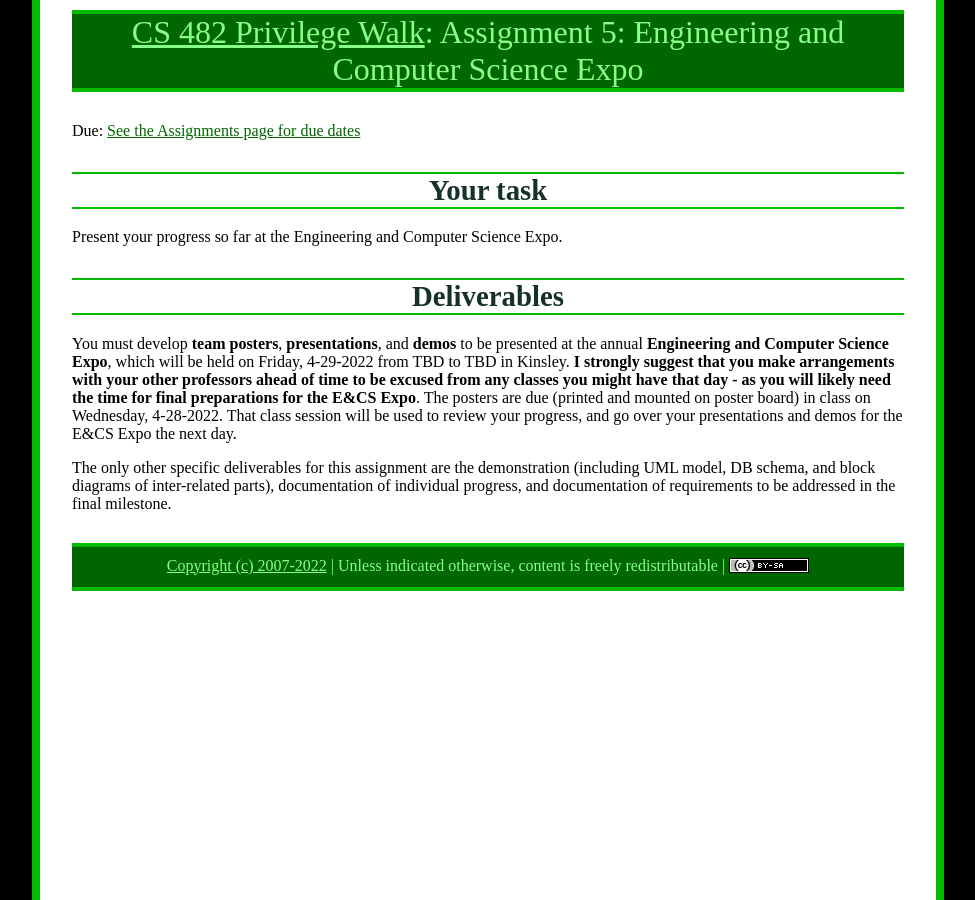
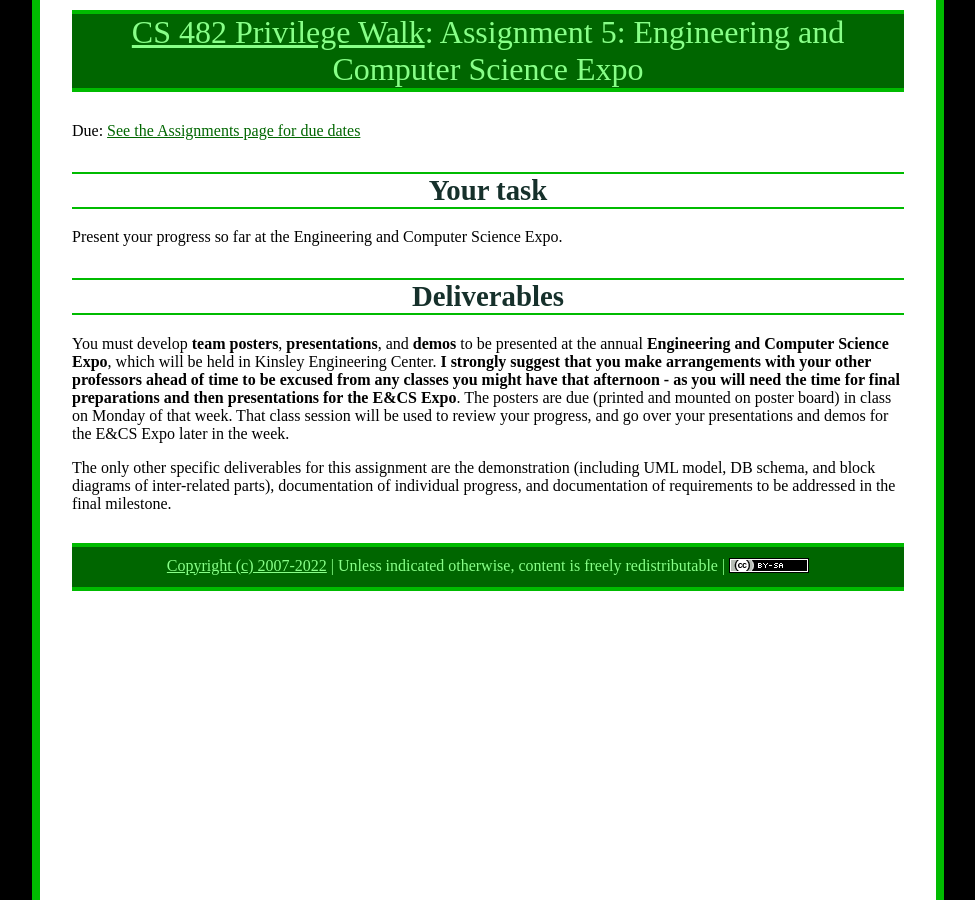
Before and after one commit to ycpcs/cs482-spring2022-PW, a Jekyll site: the page built from assign/assign05-expo.md, in a window 1280 px wide. Shown: the whole page, without its empty margins (152-1127 px from the left). Built offline with Jekyll 4.4.1, drawn with Linux system fonts in a browser that asks for light colours.

Commit message:
updates for E&CS Expo

```diff
--- a/assign/assign05-expo.md
+++ b/assign/assign05-expo.md
@@ -10,7 +10,7 @@ Present your progress so far at the Engineering and Computer Science Expo.
 
 
 # Deliverables
-You must develop **team posters**, **presentations**, and **demos** to be presented at the annual **Engineering and Computer Science Expo**, which will be held on Friday, 4-29-2022 from TBD to TBD in Kinsley.  **I strongly suggest that you make arrangements with your other professors ahead of time to be excused from any classes you might have that day - as you will likely need the time for final preparations for the E&CS Expo**.  The posters are due (printed and mounted on poster board) in class on Wednesday, 4-28-2022.  That class session will be used to review your progress, and go over your presentations and demos for the E&CS Expo the next day.
+You must develop **team posters**, **presentations**, and **demos** to be presented at the annual **Engineering and Computer Science Expo**, which will be held in Kinsley Engineering Center.  **I strongly suggest that you make arrangements with your other professors ahead of time to be excused from any classes you might have that afternoon - as you will need the time for final preparations and then presentations for the E&CS Expo**.  The posters are due (printed and mounted on poster board) in class on Monday of that week.  That class session will be used to review your progress, and go over your presentations and demos for the E&CS Expo later in the week.
 
 The only other specific deliverables for this assignment are the demonstration (including UML model, DB schema, and block diagrams of inter-related parts), documentation of individual progress, and documentation of requirements to be addressed in the final milestone.
 
```
Also changed, not shown: assign/index.md (+1 -1 lines).
